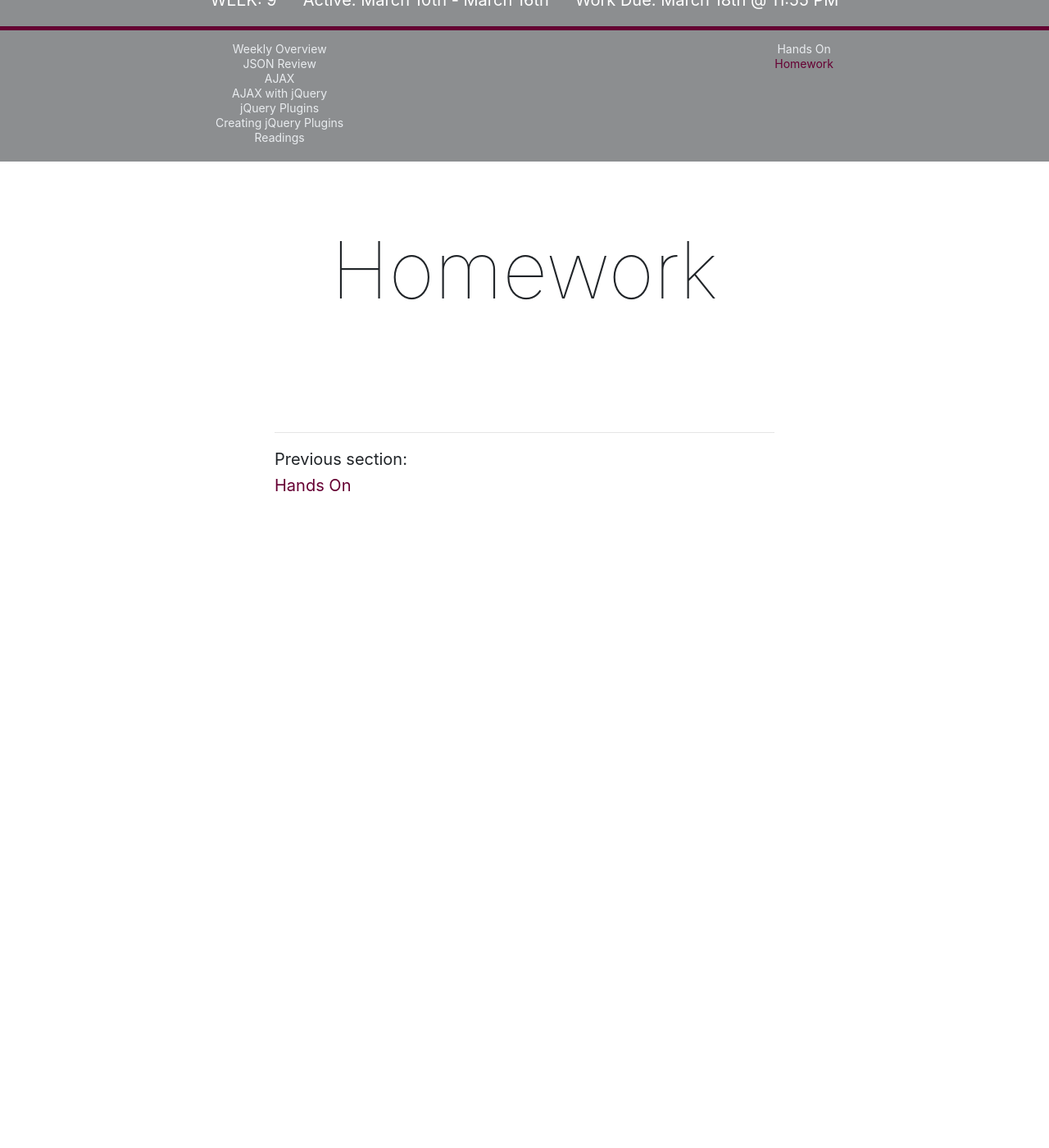
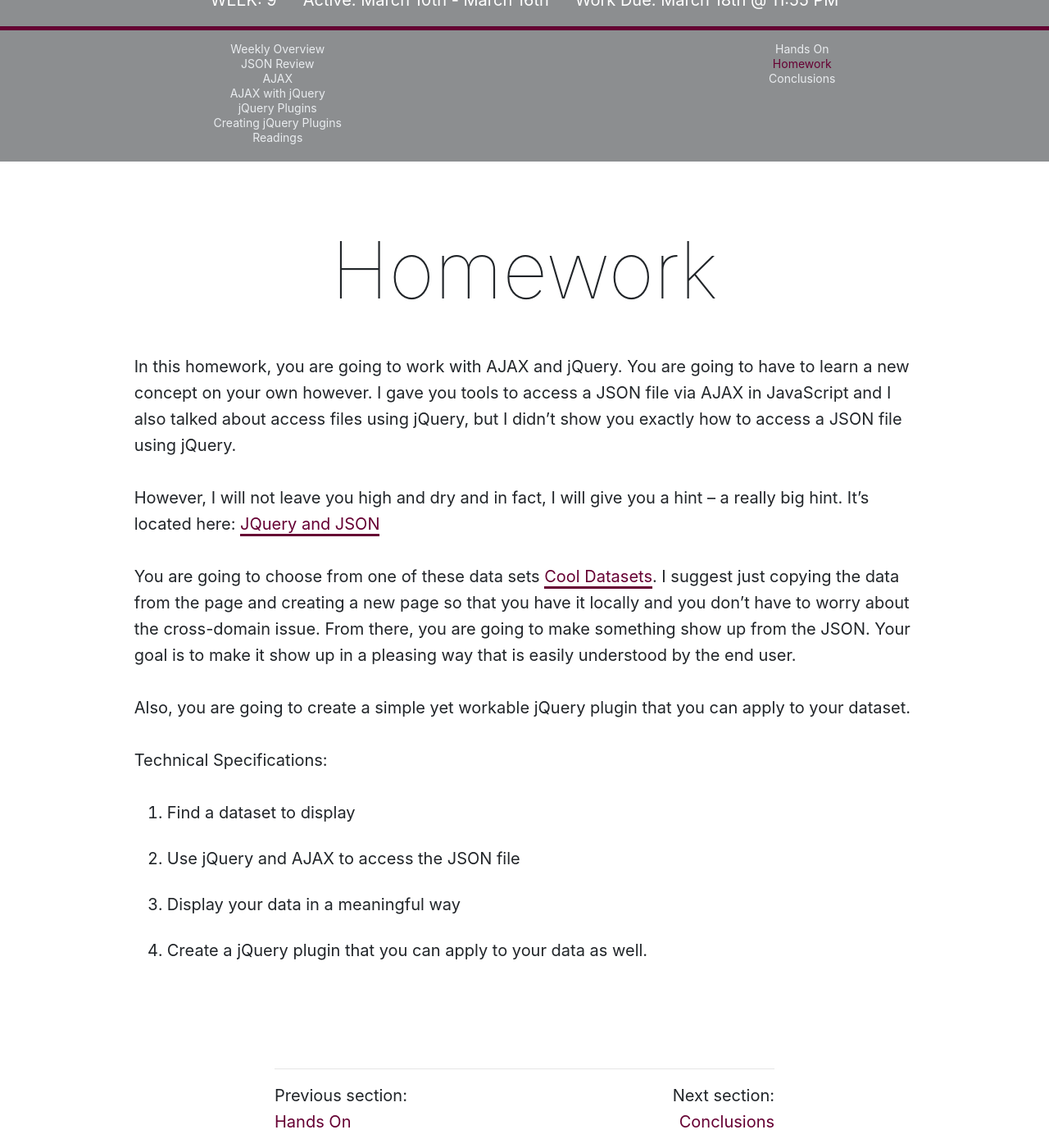
Before and after one commit to Montana-Media-Arts/441-web-tech-Spring2019-course, a Jekyll site: the page built from modules/week-9/_posts/2010-01-01-homework.md, in a window 1280 px wide and 1400 px high, scrolled down 150 px. Shown: the whole window at 82% size. Built offline with Jekyll 4.4.1, drawn with Linux system fonts in a browser that asks for light colours; nearby versions of some CDN libraries; before the commit the page ends 900 px from its top, so only the background shows below that.

Commit message:
updated text, homework and conclusions

```diff
--- a/modules/week-9/_posts/2010-01-01-homework.md
+++ b/modules/week-9/_posts/2010-01-01-homework.md
@@ -5,3 +5,18 @@ jotted: false
 ---
 
 # Homework
+
+In this homework, you are going to work with AJAX and jQuery.  You are going to have to learn a new concept on your own however.  I gave you tools to access a JSON file via AJAX in JavaScript and I also talked about access files using jQuery, but I didn't show you exactly how to access a JSON file using jQuery.
+
+However, I will not leave you high and dry and in fact, I will give you a hint -- a really big hint.  It's located here: [JQuery and JSON](https://www.w3schools.com/jquery/ajax_getjson.asp)
+
+You are going to choose from one of these data sets [Cool Datasets](https://github.com/jdorfman/awesome-json-datasets).  I suggest just copying the data from the page and creating a new page so that you have it locally and you don't have to worry about the cross-domain issue. From there, you are going to make something show up from the JSON. Your goal is to make it show up in a pleasing way that is easily understood by the end user.
+
+Also, you are going to create a simple yet workable jQuery plugin that you can apply to your dataset.
+
+Technical Specifications:
+
+1. Find a dataset to display
+2. Use jQuery and AJAX to access the JSON file
+3. Display your data in a meaningful way
+4. Create a jQuery plugin that you can apply to your data as well.
```
Also changed, not shown: modules/week-9/_posts/2011-02-01-conclusions.md (added, +9 -0 lines).
